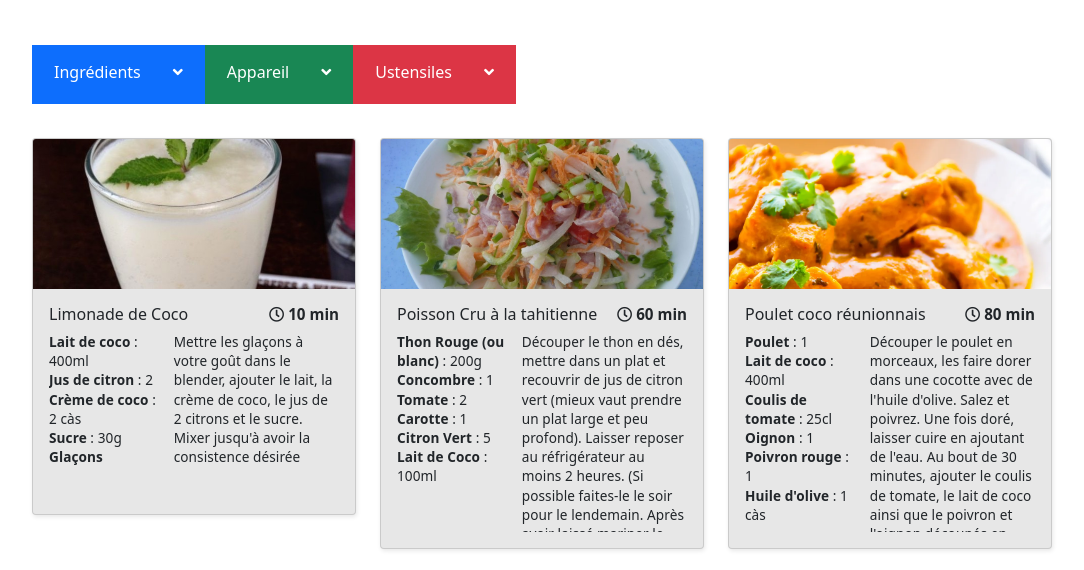
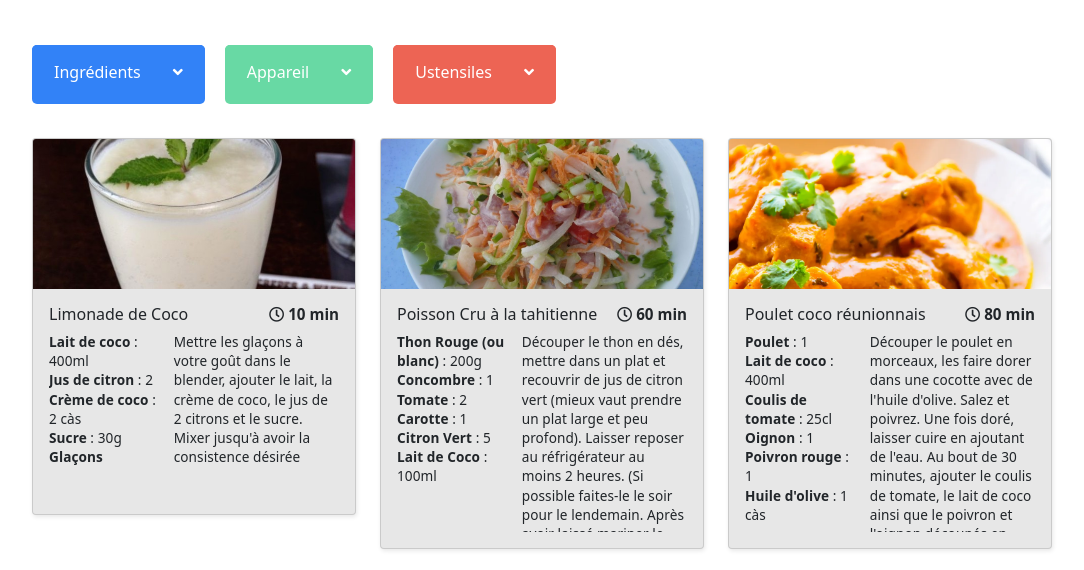
Before and after one commit to stebenwolf/open-classrooms_project07, a website with bundled scripts: page index.html in a window 1280 px wide. Shown: the part 186-756 px from the top of the page, without its empty margins (86-1170 px from the left). Built offline with nearby package versions, Linux system fonts and the light colour scheme; files whose address does not match are found by name.

Commit message:
Smallfix : design

```diff
--- a/css/style.scss
+++ b/css/style.scss
@@ -211,6 +211,10 @@ body {
   .dropdown-stuff {
     float: left;
     overflow: hidden;
+
+    margin-right: 20px;
+    border-radius: 5px;
+
   }
 
   .dropdown-stuff .dropbtn-stuff {
@@ -221,6 +225,22 @@ body {
 
     background-color: inherit;
     margin: 0;
+  }
+
+  #ingredientsList {
+    background-color: rgb(50,130,247) !important;
+  }
+
+  #appliancesList {
+    background-color: rgb(104, 217, 164) !important;
+  }
+
+  #ustensilsList {
+      background-color: rgb(237,100,84) !important;
+  }
+
+  #appliancesList .search-stuff::placeholder{
+      color: rgb(117, 117, 117) !important;
   }
 
   .dropdown-content-stuff {
@@ -235,6 +255,10 @@ body {
 
   .dropdown-stuff:hover .dropdown-content-stuff {
     display: block;
+  }
+
+  .dropDown-item {
+      line-height: 0.5rem;
   }
 
   /* Create three equal columns that floats next to each other */
```
Also changed, not shown: css/style.css, 1 other file.
